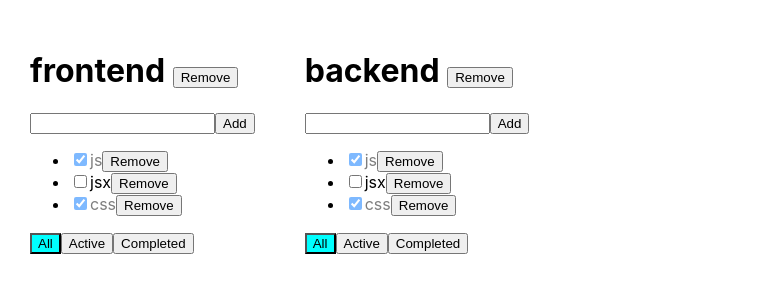
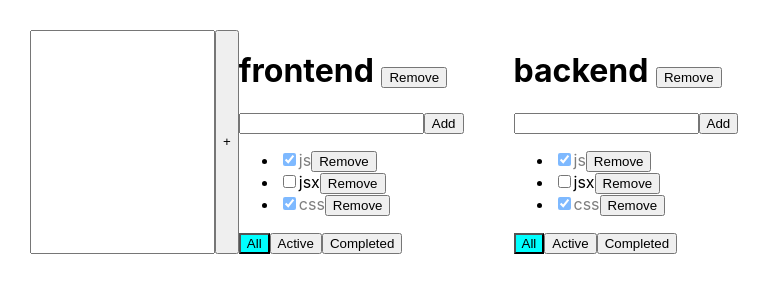
Before and after one commit to PaulZhemanov/saprana-roadmap, a React (Create React App) app: page / in a window 1280 px wide. Shown: the top 300 px of the page, without its empty margins (0-771 px from the left). Built offline with nearby package versions, Linux system fonts and the light colour scheme.

Commit message:
AddItemForm in todolist

```diff
--- a/src/App.tsx
+++ b/src/App.tsx
@@ -79,6 +79,7 @@ function App() {
 
   return (
     <div className="App">
+      <input/><button>+</button>
       {todoLists.map((tl) => {
         let tasksForlist = tasksObj[tl.id];
         if (tl.filter === "completed") {
--- a/src/Todolist.tsx
+++ b/src/Todolist.tsx
@@ -66,14 +66,17 @@ export function Todolist(props: PropsType) {
       <h1>
         {props.title} <button onClick={removeTodoList}>Remove</button>
       </h1>
-      <input
+      <div>
+        <input
         value={newTaskTitle}
         onChange={onNewTitleChangeHandler}
         onKeyDown={onKeyPressHandler}
         className={error ? "error" : ""}
-      />
-      <button onClick={addTask}>Add</button>
-      {error && <div className="error-message">{error}</div>}
+         />
+        <button onClick={addTask}>Add</button>
+        {error && <div className="error-message">{error}</div>}
+      </div>
+
 
       <ul>
         {props.tasks.map((t) => {
@@ -119,3 +122,43 @@ export function Todolist(props: PropsType) {
 }
 
 export default Todolist;
+
+type AddItemFormType = {
+  id: string;
+  addTask: (todolistId: string, title: string) => void;
+};
+
+function AddItemForm(props: AddItemFormType) {
+  const [newTaskTitle, setNewTaskTitle] = useState("");
+  const [error, setError] = useState<string | null>(null);
+  const addTask = () => {
+    if (newTaskTitle.trim() !== "") {
+      props.addTask(props.id, newTaskTitle);
+      setNewTaskTitle("");
+    } else {
+      setError("Field is required");
+    }
+  };
+  const onNewTitleChangeHandler = (e: ChangeEvent<HTMLInputElement>) => {
+    setNewTaskTitle(e.currentTarget.value);
+  };
+  const onKeyPressHandler = (e: KeyboardEvent<HTMLInputElement>) => {
+    setError(null);
+    if (e.key === "Enter") {
+      props.addTask(props.id, newTaskTitle);
+      setNewTaskTitle("");
+    }
+  };
+  return (
+    <div>
+      <input
+        value={newTaskTitle}
+        onChange={onNewTitleChangeHandler}
+        onKeyDown={onKeyPressHandler}
+        className={error ? "error" : ""}
+      />
+      <button onClick={addTask}>Add</button>
+      {error && <div className="error-message">{error}</div>}
+    </div>
+  );
+}
```
